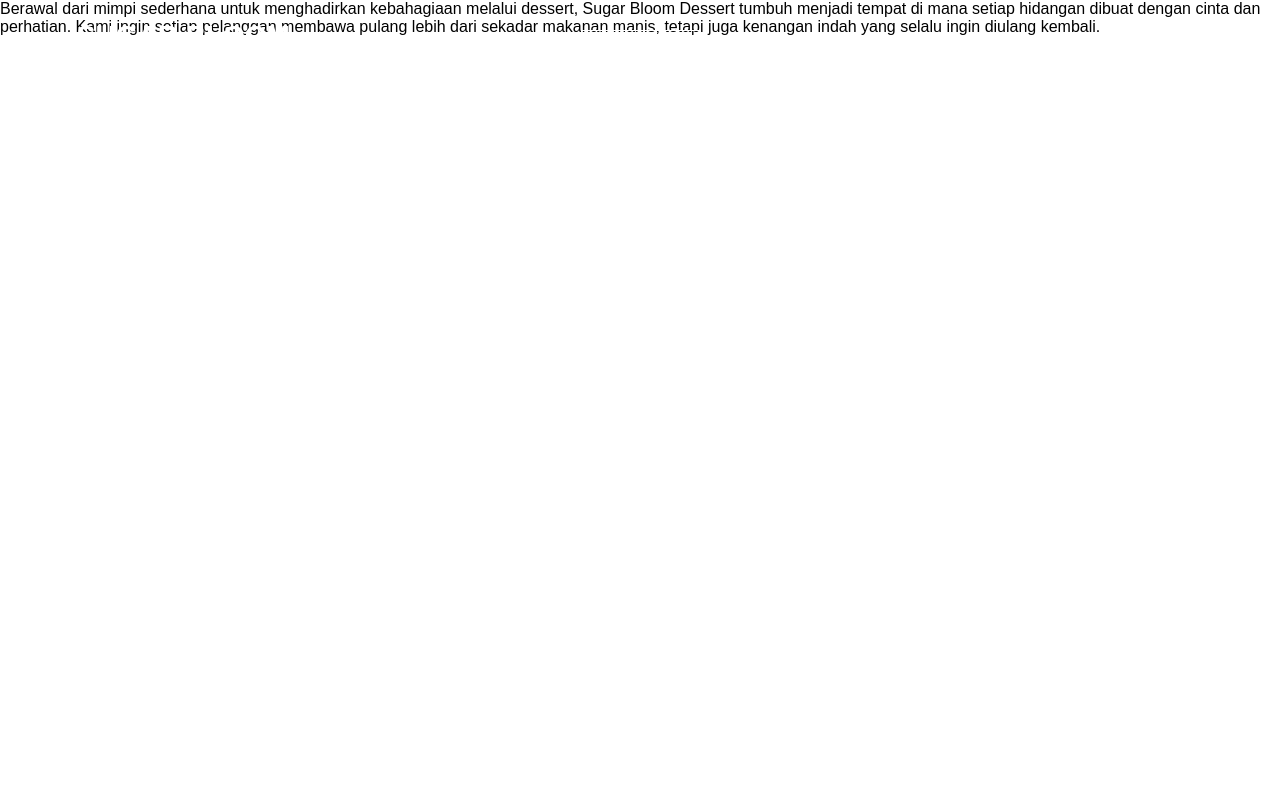
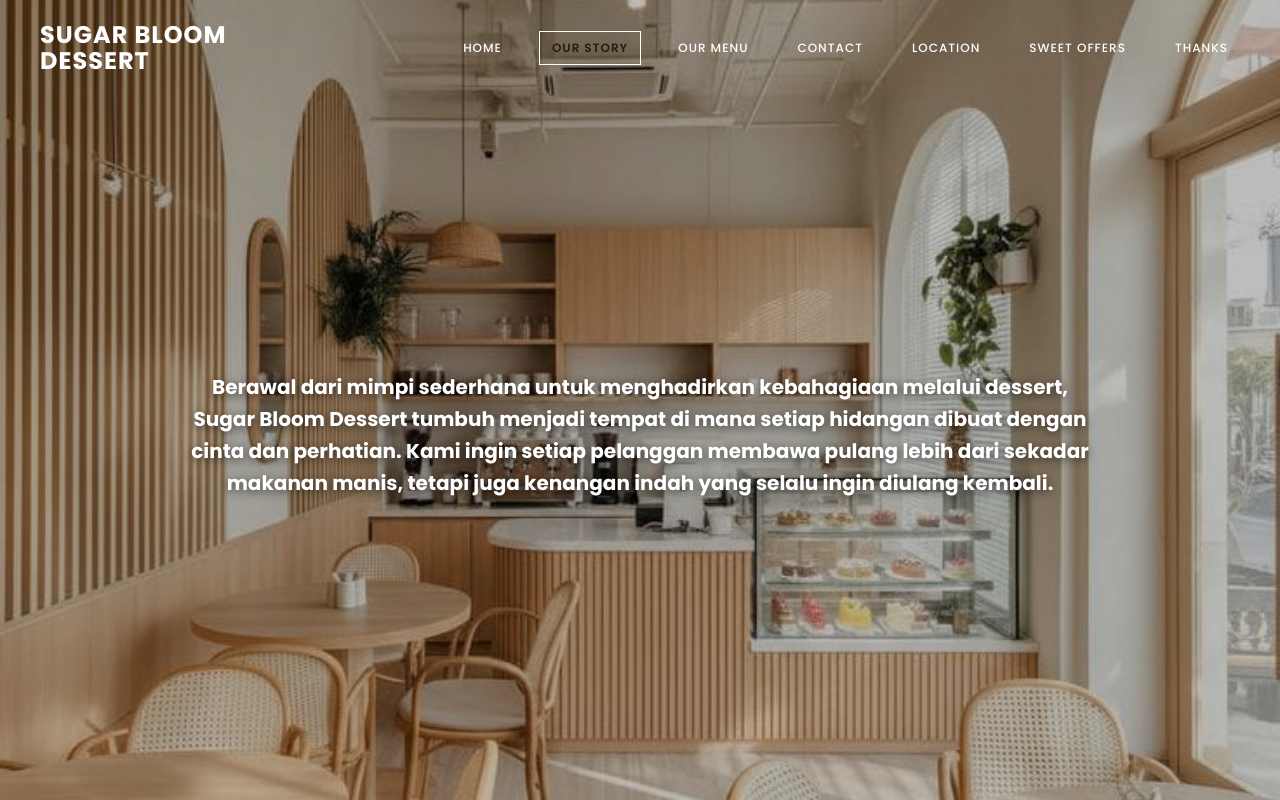
Before and after one commit to windanurhidayah2303-ux/sugar-bloom-desert, a plain HTML site: page our-story.html in a window 1280 px wide. Drawn offline with Linux system fonts and the light colour scheme.

Commit message:
Update our-story.html

```diff
--- a/our-story.html
+++ b/our-story.html
@@ -3,28 +3,46 @@
 <head>
     <meta charset="UTF-8">
     <meta name="viewport" content="width=device-width, initial-scale=1.0">
-    <title>Our Story - SUGAR BLOOM DESSERT</title>
-    <link rel="stylesheet" href="style.css">
-    <link href="https://fonts.googleapis.com/css2?family=Playfair+Display:wght@500;700&family=Poppins:wght@300;400;500;600&display=swap" rel="stylesheet">
+    <title>Our Story - Sugar Bloom Dessert</title>
+    <link href="https://fonts.googleapis.com/css2?family=Playfair+Display:wght@500;700&family=Poppins:wght@300;400;500;600;700&display=swap" rel="stylesheet">
     <style>
-      /* CUMA BUAT GARIS 3 DI OUR STORY DOANG, NGGAK NGUTAK-ATIK STYLE.CSS */
-      .menu-button{font-size:28px;background:none;border:none;cursor:pointer;color:#fff;padding:5px 10px;z-index:300;position:relative;display:none}
-      @media(max-width:850px){
-        header{height:auto !important;align-items:flex-start !important}
-        .menu-button{display:block !important}
-        nav#navMenu{position:fixed !important;inset:0 !important;background:#2B1A14 !important;display:none !important;flex-direction:column !important;align-items:center !important;justify-content:center !important;gap:6px !important;z-index:200 !important}
-        nav#navMenu.open{display:flex !important}
-        nav#navMenu a{font-size:18px !important;padding:14px 40px !important;border:none !important;text-align:center !important}
-        nav#navMenu a.active{background:#D7B68F !important;color:#2B1A14 !important;border-radius:10px !important}
+      *{margin:0;padding:0;box-sizing:border-box}
+      body{font-family:'Poppins',sans-serif;overflow-x:hidden}
+
+      /* NAVBAR - KIRI LOGO, KANAN MENU / GARIS 3 */
+      .navbar{position:absolute;top:0;left:0;right:0;z-index:100;background:transparent}
+      .nav-container{display:flex;justify-content:space-between;align-items:center;padding:20px 22px}
+      .logo{font-family:'Poppins',sans-serif;font-weight:700;font-size:22px;line-height:1.1;color:#fff;letter-spacing:1px}
+      .menu-button{font-size:30px;background:none;border:none;cursor:pointer;color:#fff;padding:5px 10px}
+
+      .nav-menu{position:fixed;inset:0;background:#2B1A14;display:none;flex-direction:column;align-items:center;justify-content:center;gap:6px;z-index:200}
+      .nav-menu.open{display:flex}
+      .nav-menu a{text-decoration:none;color:#FFF8F0;font-size:18px;font-weight:500;padding:14px 40px;border-radius:10px;width:85%;max-width:360px;text-align:center;letter-spacing:1px}
+      .nav-menu a.active{background:#D7B68F;color:#2B1A14;font-weight:600}
+
+      /* OUR STORY - PERSIS KAYAK FOTO KAMU */
+      .story{min-height:100vh;background:linear-gradient(rgba(0,0,0,.25), rgba(0,0,0,.25)), url('images/story.jpeg');background-size:cover;background-position:center;display:flex;align-items:center;justify-content:center;text-align:center;padding:110px 20px 40px;color:#fff}
+      .story p{font-size:17px;font-weight:700;line-height:1.6;max-width:820px;text-shadow:0 2px 10px rgba(0,0,0,.6)}
+
+      /* DI LAPTOP / LAYAR GEDE, BARU JEJER-JEJER KAYAK DI FOTO */
+      @media(min-width:851px){
+        .nav-container{padding:22px 40px}
+        .logo{font-size:24px}
+        .menu-button{display:none}
+        .nav-menu{position:static;display:flex !important;flex-direction:row;background:none;gap:25px;justify-content:flex-end}
+        .nav-menu a{color:#fff;font-size:12px;font-weight:500;letter-spacing:1px;padding:7px 12px;width:auto}
+        .nav-menu a.active{background:none;border:1.5px solid #fff;border-radius:0}
+        .story p{font-size:20px;line-height:1.6;max-width:900px}
       }
     </style>
 </head>
 <body>
 
-    <header>
+    <header class="navbar">
+        <div class="nav-container">
             <div class="logo">SUGAR BLOOM<br>DESSERT</div>
             <button class="menu-button" onclick="toggleMenu()">☰</button>
-        <nav id="navMenu">
+            <nav class="nav-menu" id="navMenu">
                 <a href="home.html">HOME</a>
                 <a href="our-story.html" class="active">OUR STORY</a>
                 <a href="our-menu.html">OUR MENU</a>
@@ -33,16 +51,11 @@
                 <a href="sweet-offers.html">SWEET OFFERS</a>
                 <a href="thanks.html">THANKS</a>
             </nav>
+        </div>
     </header>
 
-    <!-- INI PAKE .story-page & .story-text DARI STYLE.CSS KAMU, JADI FOTO story.jpeg PASTI MUNCUL -->
-    <section class="story-page">
-        <p class="story-text">
-            Berawal dari mimpi sederhana untuk menghadirkan kebahagiaan melalui dessert,
-            Sugar Bloom Dessert tumbuh menjadi tempat di mana setiap hidangan dibuat
-            dengan cinta dan perhatian. Kami ingin setiap pelanggan membawa pulang lebih
-            dari sekadar makanan manis, tetapi juga kenangan indah yang selalu ingin diulang kembali.
-        </p>
+    <section class="story">
+        <p>Berawal dari mimpi sederhana untuk menghadirkan kebahagiaan melalui dessert, Sugar Bloom Dessert tumbuh menjadi tempat di mana setiap hidangan dibuat dengan cinta dan perhatian. Kami ingin setiap pelanggan membawa pulang lebih dari sekadar makanan manis, tetapi juga kenangan indah yang selalu ingin diulang kembali.</p>
     </section>
 
 <script>
```
Lines whose indentation alone changed are shown as unchanged.
